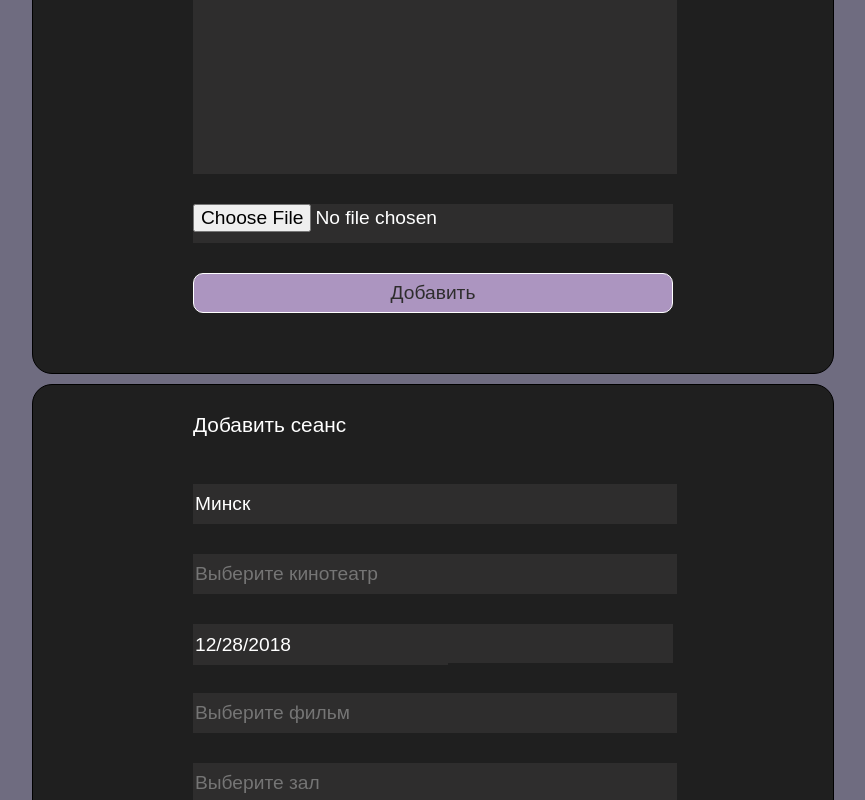
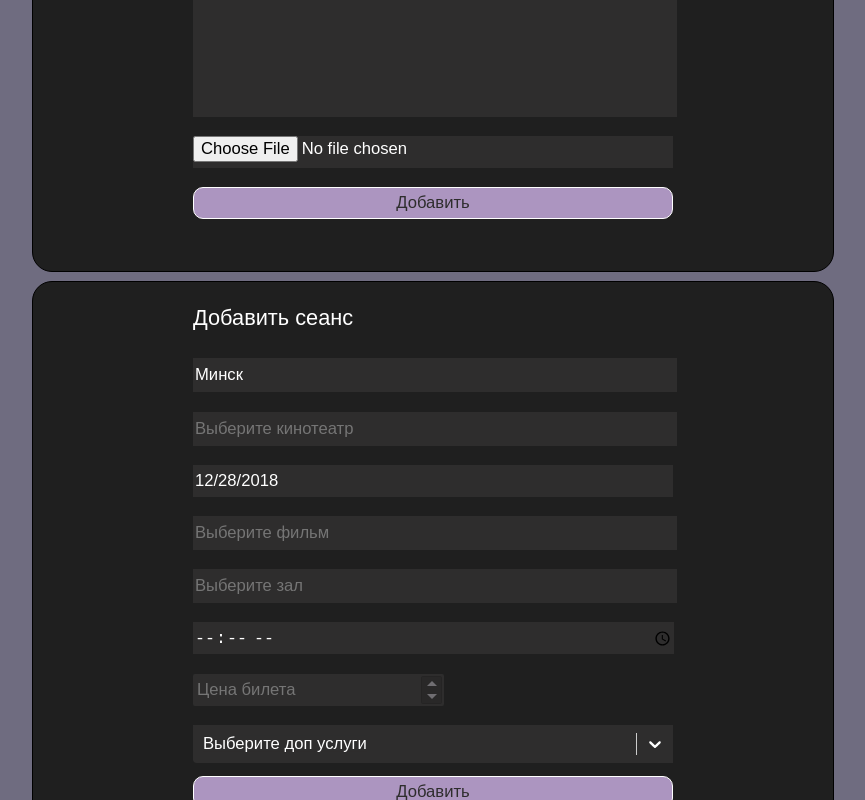
Before and after one commit to KseniyaMikhailiuk/Cinema-ticket-reservation-system, a React (Create React App) app in the folder front/: page /Admin in a window 1280 px wide. Shown: the part 340-1140 px from the top of the page, without its empty margins (207-1072 px from the left). Built offline with nearby package versions, Linux system fonts and the light colour scheme.

Commit message:
style fixes

```diff
--- a/front/src/CommonStylesheets/form.scss
+++ b/front/src/CommonStylesheets/form.scss
@@ -4,7 +4,7 @@
     margin: auto;
     display: flex;
     justify-content: space-around;
-    margin-top: 10px;
+    margin-top: .7vw;
     border: 1px solid black;
     border-radius: 20px;
     background-color: rgb(31, 31, 31);
@@ -14,13 +14,13 @@
         color: white;
     }
     &__text-input{
-        width: 300px;
-        height: 40px;
+        width: 19vw;
+        height: 2.5vw;
     }
     &__button{
-        height: 40px;
+        height: 2.5vw;
         transition: .5s;
-        margin-bottom: 35px;
+        margin-bottom: 2vw;
         background-color: rgb(172, 149, 192);
         color:rgb(46, 45, 45);
         &:hover{
@@ -29,7 +29,7 @@
     }
     &__legend{
         background-color: rgb(31, 31, 31);
-        padding-top: 30px;
-        font-size: 130%;
+        padding-top: 2vw;
+        font-size: 1.7vw;
     }
 }
--- a/front/src/CommonStylesheets/formItems.scss
+++ b/front/src/CommonStylesheets/formItems.scss
@@ -1,11 +1,11 @@
 .form-item{
     display: block;
-    margin-top: 30px;
-    font-size: 1.5vw;
+    margin-top: 1.5vw;
+    font-size: 1.3vw;
     color: white;
     background-color: rgb(46, 45, 45);
     border: none;
-    height: 3vw;
+    height: 2.5vw;
 }
 .bordered{
     border: 1px solid white;
--- a/front/src/components/AdminForms/addFilmForm.scss
+++ b/front/src/components/AdminForms/addFilmForm.scss
@@ -12,17 +12,18 @@
     }
     .react-datepicker__input-container input{
         margin: 0;
+        height: 2.3vw;
     }
 
     .react-numeric-input{
-        margin-top: 2.5vw;
-        height: 3vw;
+        margin-top: 1.5vw;
+        height: 2.5vw;
         input{
             height: 100%;
             margin: 0;
             width: 100%;
             border: none !important;
-            font-size: 1.5vw !important;
+            font-size: 1.3vw !important;
         }
         b{
             box-shadow: none !important;
@@ -42,7 +43,7 @@
         input{
             background-color: rgb(46, 45, 45);
             border: none;
-            font-size: 1.5vw;
+            font-size: 1.3vw;
             color: white;
         }
     }
--- a/front/src/components/AdminForms/addSeanceForm.js
+++ b/front/src/components/AdminForms/addSeanceForm.js
@@ -130,7 +130,7 @@ class AddSeanceForm extends Component{
                             isSearchable
                             value={selectedOption}
                             onChange={this.handleServicesChange}
-                            placeholder="Выберите дополнительные услуги"
+                            placeholder="Выберите доп услуги"
                         />
                         <ul>
                             {
--- a/front/src/components/FilterPanel/filterPanel.scss
+++ b/front/src/components/FilterPanel/filterPanel.scss
@@ -38,7 +38,7 @@
 
     .react-datepicker__input-container input{
         width: 100%;
-        height: 3vw;
+        height: 2.5vw;
     }
 
     input::-webkit-calendar-picker-indicator {
```
